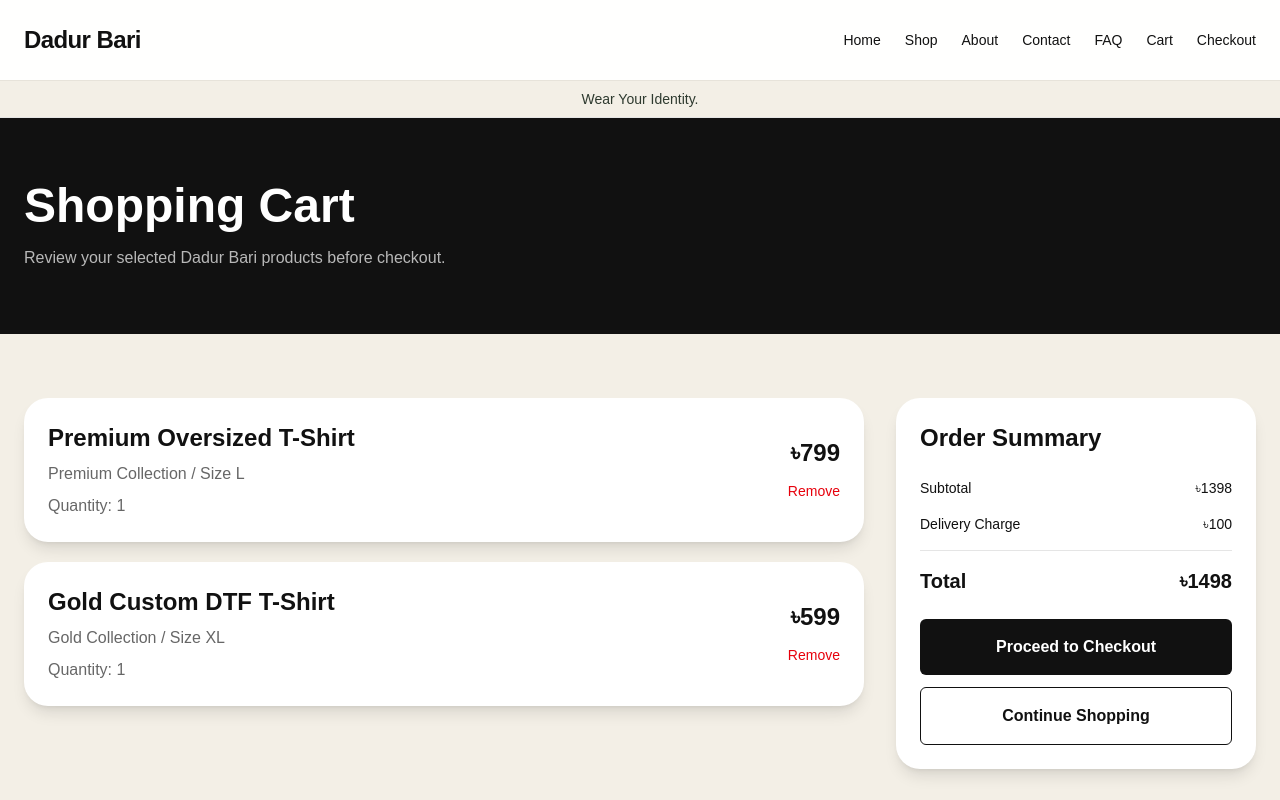
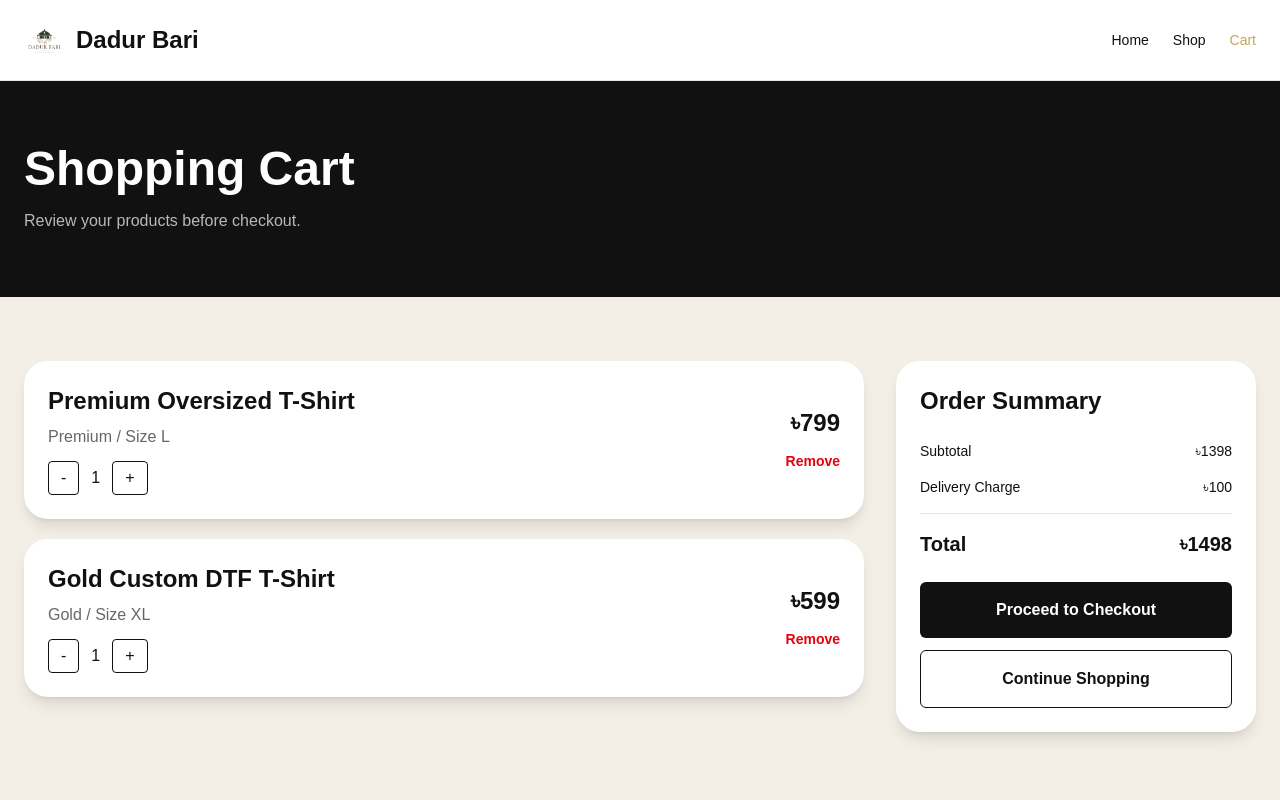
Before and after one commit to shajibhasan5656-cell/dadur-bari-mvp, a Next.js app: page /cart in a window 1280 px wide. Shown: the top 800 px of the page. Built offline with nearby package versions, Linux system fonts and the light colour scheme.

Commit message:
Make cart remove and quantity actions work

```diff
--- a/src/app/cart/page.tsx
+++ b/src/app/cart/page.tsx
@@ -1,115 +1,131 @@
+"use client";
+
 import Link from "next/link";
-import { Footer } from "@/components/site/Footer";
-import { Header } from "@/components/site/Header";
-import { deliveryRules } from "@/lib/brand";
+import { useMemo, useState } from "react";
 
-const cartItems = [
+const initialItems = [
   {
+    id: "premium",
     name: "Premium Oversized T-Shirt",
     size: "L",
     category: "Premium",
     price: 799,
-    quantity: 1,
+    quantity: 1
   },
   {
+    id: "gold",
     name: "Gold Custom DTF T-Shirt",
     size: "XL",
     category: "Gold",
     price: 599,
-    quantity: 1,
-  },
+    quantity: 1
+  }
 ];
 
-const subtotal = cartItems.reduce(
-  (total, item) => total + item.price * item.quantity,
-  0
+export default function CartPage() {
+  const [items, setItems] = useState(initialItems);
+
+  const subtotal = useMemo(
+    () => items.reduce((total, item) => total + item.price * item.quantity, 0),
+    [items]
   );
 
-const deliveryCharge = deliveryRules.insideJoypurhat.charge;
+  const deliveryCharge = items.length ? 100 : 0;
   const total = subtotal + deliveryCharge;
 
-export default function CartPage() {
+  function removeItem(id: string) {
+    setItems((current) => current.filter((item) => item.id !== id));
+  }
+
+  function updateQuantity(id: string, quantity: number) {
+    setItems((current) =>
+      current.map((item) =>
+        item.id === id ? { ...item, quantity: Math.max(1, quantity) } : item
+      )
+    );
+  }
+
   return (
     <main className="min-h-screen bg-[#F3EFE6] text-[#111111]">
-      <Header />
+      <header className="border-b border-black/10 bg-white">
+        <div className="mx-auto flex h-20 max-w-7xl items-center justify-between px-6">
+          <Link href="/" className="flex items-center gap-3 text-2xl font-bold">
+            <img src="/logo.png" alt="Dadur Bari Logo" className="h-10 w-10 rounded-full object-contain" />
+            <span>Dadur Bari</span>
+          </Link>
+
+          <nav className="flex gap-6 text-sm font-medium">
+            <Link href="/">Home</Link>
+            <Link href="/shop">Shop</Link>
+            <Link href="/cart" className="text-[#C8A45D]">Cart</Link>
+          </nav>
+        </div>
+      </header>
 
       <section className="bg-[#111111] py-16 text-white">
         <div className="mx-auto max-w-7xl px-6">
           <h1 className="text-5xl font-extrabold">Shopping Cart</h1>
-          <p className="mt-4 text-white/70">
-            Review your selected Dadur Bari products before checkout.
-          </p>
+          <p className="mt-4 text-white/70">Review your products before checkout.</p>
         </div>
       </section>
 
       <section className="mx-auto grid max-w-7xl gap-8 px-6 py-16 lg:grid-cols-[1fr_360px]">
         <div className="space-y-5">
-          {cartItems.map((item) => (
-            <div
-              key={item.name}
-              className="rounded-3xl bg-white p-6 shadow-lg"
-            >
+          {items.length === 0 ? (
+            <div className="rounded-3xl bg-white p-10 text-center shadow-lg">
+              <h2 className="text-3xl font-bold">Your cart is empty</h2>
+              <Link href="/shop" className="mt-6 inline-block rounded bg-[#111111] px-6 py-3 text-white">
+                Continue Shopping
+              </Link>
+            </div>
+          ) : (
+            items.map((item) => (
+              <div key={item.id} className="rounded-3xl bg-white p-6 shadow-lg">
                 <div className="flex flex-col justify-between gap-5 md:flex-row md:items-center">
                   <div>
                     <h2 className="text-2xl font-bold">{item.name}</h2>
-                  <p className="mt-2 text-black/60">
-                    {item.category} Collection / Size {item.size}
-                  </p>
-                  <p className="mt-2 text-black/60">
-                    Quantity: {item.quantity}
-                  </p>
+                    <p className="mt-2 text-black/60">{item.category} / Size {item.size}</p>
+                    <div className="mt-3 flex items-center gap-3">
+                      <button onClick={() => updateQuantity(item.id, item.quantity - 1)} className="rounded border px-3 py-1">-</button>
+                      <span>{item.quantity}</span>
+                      <button onClick={() => updateQuantity(item.id, item.quantity + 1)} className="rounded border px-3 py-1">+</button>
+                    </div>
                   </div>
 
                   <div className="text-left md:text-right">
-                  <p className="text-2xl font-bold">৳{item.price}</p>
-                  <button className="mt-3 text-sm text-red-600">
+                    <p className="text-2xl font-bold">৳{item.price * item.quantity}</p>
+                    <button onClick={() => removeItem(item.id)} className="mt-3 text-sm font-semibold text-red-600">
                       Remove
                     </button>
                   </div>
                 </div>
               </div>
-          ))}
+            ))
+          )}
         </div>
 
-        <aside className="rounded-3xl bg-white p-6 shadow-lg">
+        <aside className="h-fit rounded-3xl bg-white p-6 shadow-lg">
           <h2 className="text-2xl font-bold">Order Summary</h2>
 
           <div className="mt-6 space-y-4 text-sm">
-            <div className="flex justify-between">
-              <span>Subtotal</span>
-              <span>৳{subtotal}</span>
-            </div>
-
-            <div className="flex justify-between">
-              <span>Delivery Charge</span>
-              <span>৳{deliveryCharge}</span>
-            </div>
-
+            <div className="flex justify-between"><span>Subtotal</span><span>৳{subtotal}</span></div>
+            <div className="flex justify-between"><span>Delivery Charge</span><span>৳{deliveryCharge}</span></div>
             <div className="border-t border-black/10 pt-4">
-              <div className="flex justify-between text-xl font-bold">
-                <span>Total</span>
-                <span>৳{total}</span>
-              </div>
+              <div className="flex justify-between text-xl font-bold"><span>Total</span><span>৳{total}</span></div>
             </div>
           </div>
 
-          <Link
-            href="/checkout"
-            className="mt-6 block rounded-md bg-[#111111] px-6 py-4 text-center font-semibold text-white hover:bg-[#C8A45D] hover:text-[#111111]"
-          >
+          {items.length ? (
+            <Link href="/checkout" className="mt-6 block rounded-md bg-[#111111] px-6 py-4 text-center font-semibold text-white hover:bg-[#C8A45D] hover:text-[#111111]">
               Proceed to Checkout
             </Link>
+          ) : null}
 
-          <Link
-            href="/shop"
-            className="mt-3 block rounded-md border border-[#111111] px-6 py-4 text-center font-semibold hover:bg-[#111111] hover:text-white"
-          >
+          <Link href="/shop" className="mt-3 block rounded-md border border-[#111111] px-6 py-4 text-center font-semibold hover:bg-[#111111] hover:text-white">
             Continue Shopping
           </Link>
         </aside>
       </section>
-
-      <Footer />
     </main>
   );
 }
```
Lines whose indentation alone changed are shown as unchanged.
